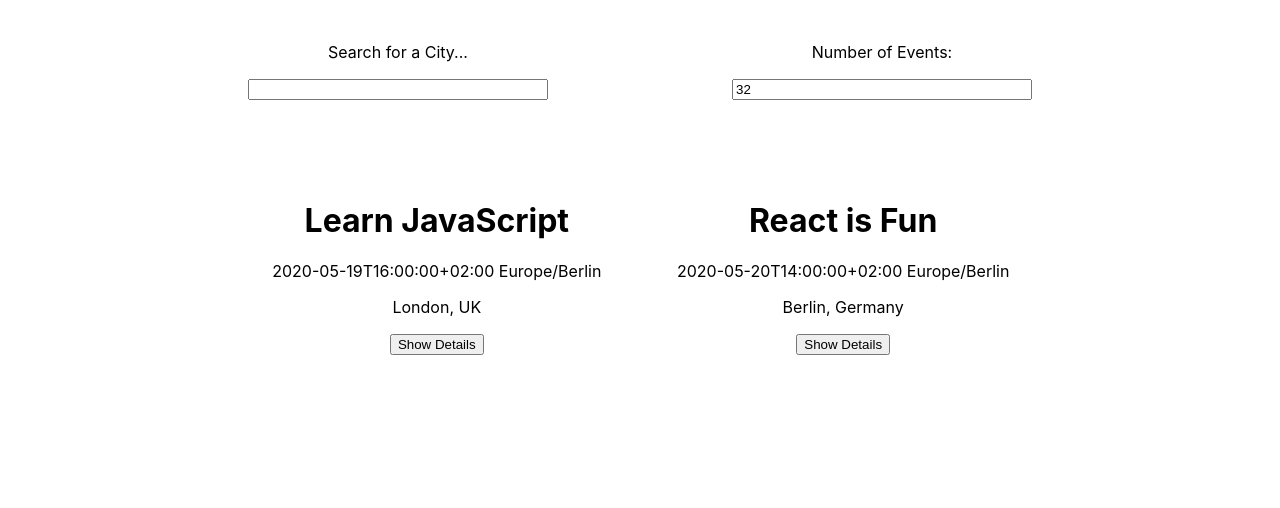
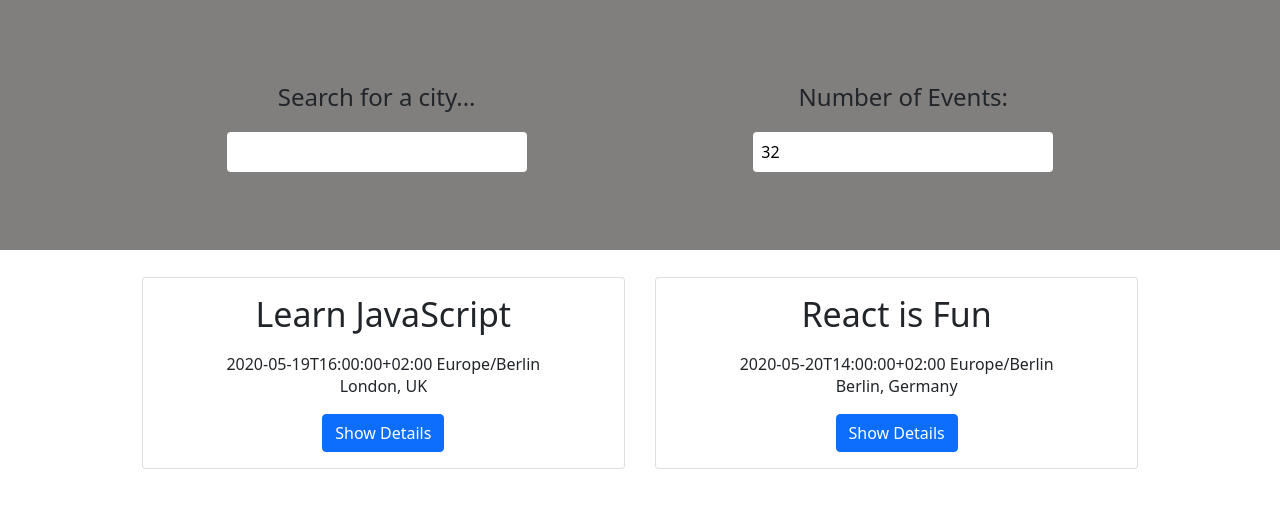
Before and after one commit to Djosc/meet, a React (Create React App) app: page / in a window 1280 px wide. Shown: the top 508 px of the page. Built offline with nearby package versions, Linux system fonts and the light colour scheme; what atatus-spa would draw is missing.

Commit message:
Start adding react bootstrap styling

```diff
--- a/public/index.html
+++ b/public/index.html
@@ -1,5 +1,6 @@
 <!DOCTYPE html>
 <html lang="en">
+
 <head>
   <meta charset="utf-8" />
   <link rel="icon" href="%PUBLIC_URL%/favicon.ico" />
@@ -21,8 +22,11 @@
       work correctly both with client-side routing and a non-root public URL.
       Learn how to configure a non-root public URL by running `npm run build`.
     -->
+  <link rel="stylesheet" href="https://cdn.jsdelivr.net/npm/bootstrap@5.1.3/dist/css/bootstrap.min.css"
+    integrity="sha384-1BmE4kWBq78iYhFldvKuhfTAU6auU8tT94WrHftjDbrCEXSU1oBoqyl2QvZ6jIW3" crossorigin="anonymous" />
   <title>React App</title>
 </head>
+
 <body>
   <noscript>You need to enable JavaScript to run this app.</noscript>
   <div id="root"></div>
@@ -37,4 +41,5 @@
       To create a production bundle, use `npm run build` or `yarn build`.
     -->
 </body>
+
 </html>
--- a/src/App.css
+++ b/src/App.css
@@ -9,7 +9,6 @@
 
 .App {
 	text-align: center;
-	padding: 2% 5%;
 }
 
 .App * {
@@ -21,27 +20,17 @@
 	align-items: center;
 	justify-content: space-evenly;
 	flex-direction: row;
+
+	width: 100%;
+	height: 250px;
+	background-color: var(--bg-color-secondary);
+	font-size: 24px;
 }
 
 @media screen and (max-width: 768px) {
 	.top-bar-wrap {
 		flex-direction: column;
 	}
-}
-.EventList {
-	display: flex;
-	justify-content: center;
-	flex-direction: row;
-	flex-wrap: wrap;
-	padding-left: 0;
-	margin-top: 4rem;
-}
-
-.EventList > li {
-	padding: 1rem 2rem;
-	min-width: 400px;
-	max-width: 400px;
-	margin: 0rem 0.2rem;
 }
 
 ul {
@@ -50,10 +39,12 @@ ul {
 }
 
 li {
-	cursor: pointer;
 	padding: 0.2rem;
 }
 
+input[type='text'] {
+	font-size: 16px;
+}
 .suggestions {
 	background-color: var(--bg-color-suggestion);
 	z-index: 100;
@@ -62,10 +53,12 @@ li {
 	text-align: left;
 	min-width: 300px;
 	max-width: 500px;
+	font-size: 20px;
 }
 
 .suggestions > li {
 	border: 1px solid rgb(0, 0, 0);
+	cursor: pointer;
 }
 
 .suggestions > li:hover {
@@ -75,15 +68,19 @@ li {
 .NumberOfEventsInput {
 	min-width: 300px;
 	max-width: 500px;
-}
-
-.event {
-}
-
-.citySearch {
+	padding: 0.5rem;
+	border-radius: 4px;
+	border: none;
 }
 
 .city {
 	min-width: 300px;
 	max-width: 500px;
+	padding: 0.5rem;
+	border-radius: 4px;
+	border: none;
 }
+
+.summary {
+	font-size: 34px;
+}
--- a/src/App.js
+++ b/src/App.js
@@ -4,6 +4,8 @@ import './nprogress.css';
 import EventList from './EventList';
 import CitySearch from './CitySearch';
 import NumberOfEvents from './NumberOfEvents';
+
+import { Container, Row } from 'react-bootstrap';
 
 import { extractLocations, getEvents } from './api';
 
@@ -68,7 +70,11 @@ class App extends React.Component {
 						updateNumberOfEvents={(e) => this.updateNumberOfEvents(e)}
 					/>
 				</div>
-				<EventList events={this.state.events} />
+				<Container fluid>
+					<Row className="justify-content-md-center">
+						<EventList events={this.state.events} />
+					</Row>
+				</Container>
 			</div>
 		);
 	}
--- a/src/CitySearch.js
+++ b/src/CitySearch.js
@@ -28,8 +28,9 @@ class CitySearch extends Component {
 	render() {
 		return (
 			<div className="CitySearch">
-				<p>Search for a City...</p>
+				<p>Search for a city...</p>
 				<input
+					size="lg"
 					type="text"
 					className="city"
 					value={this.state.query}
--- a/src/Event.js
+++ b/src/Event.js
@@ -1,4 +1,5 @@
 import React, { Component } from 'react';
+import { Card, Button } from 'react-bootstrap';
 
 class Event extends Component {
 	state = {
@@ -16,23 +17,28 @@ class Event extends Component {
 
 		return (
 			<div className="event">
-				<h1 className="summary">{event.summary}</h1>
-				<p className="start-date">
+				<Card>
+					<Card.Body>
+						<Card.Title className="summary pb-3">{event.summary}</Card.Title>
+						<Card.Subtitle className="start-date">
 							{event.start.dateTime} {event.start.timeZone}
-				</p>
+						</Card.Subtitle>
 
-				<p className="location">{event.location}</p>
+						<Card.Text className="location">{event.location}</Card.Text>
 
 						{this.state.collapsed === false && (
-					<p className="description">{event.description}</p>
+							<Card.Text className="description">{event.description}</Card.Text>
 						)}
 
-				<button
+						<Button
+							variant="primary"
 							className={this.state.collapsed ? 'show-details-btn' : 'hide-details-btn'}
 							onClick={this.handleClick}
 						>
-					Show Details
-				</button>
+							{this.state.collapsed ? 'Show Details' : 'Hide Details'}
+						</Button>
+					</Card.Body>
+				</Card>
 			</div>
 		);
 	}
--- a/src/EventList.js
+++ b/src/EventList.js
@@ -1,4 +1,5 @@
 import React, { Component } from 'react';
+import { Container, Col, Row } from 'react-bootstrap';
 
 import Event from './Event';
 
@@ -6,13 +7,22 @@ class EventList extends Component {
 	render() {
 		const { events } = this.props;
 		return (
-			<ul className="EventList">
+			<>
+				{/* <Row className="justify-content-md-center"> */}
+				<ul className="EventList py-4">
+					<Container fluid>
+						<Row className="justify-content-md-center">
 							{events.map((event) => (
+								<Col lg={5} md={4} sm={10}>
 									<li key={event.id}>
 										<Event event={event} />
 									</li>
+								</Col>
 							))}
+						</Row>
+					</Container>
 				</ul>
+			</>
 		);
 	}
 }
--- a/src/index.js
+++ b/src/index.js
@@ -1,6 +1,7 @@
 import React from 'react';
 import ReactDOM from 'react-dom';
 import './index.css';
+import 'bootstrap/dist/css/bootstrap.min.css';
 import App from './App';
 import * as atatus from 'atatus-spa';
 // import * as serviceWorkerRegistration from './serviceWorkerRegistration';
```
Lines whose indentation alone changed are shown as unchanged.
